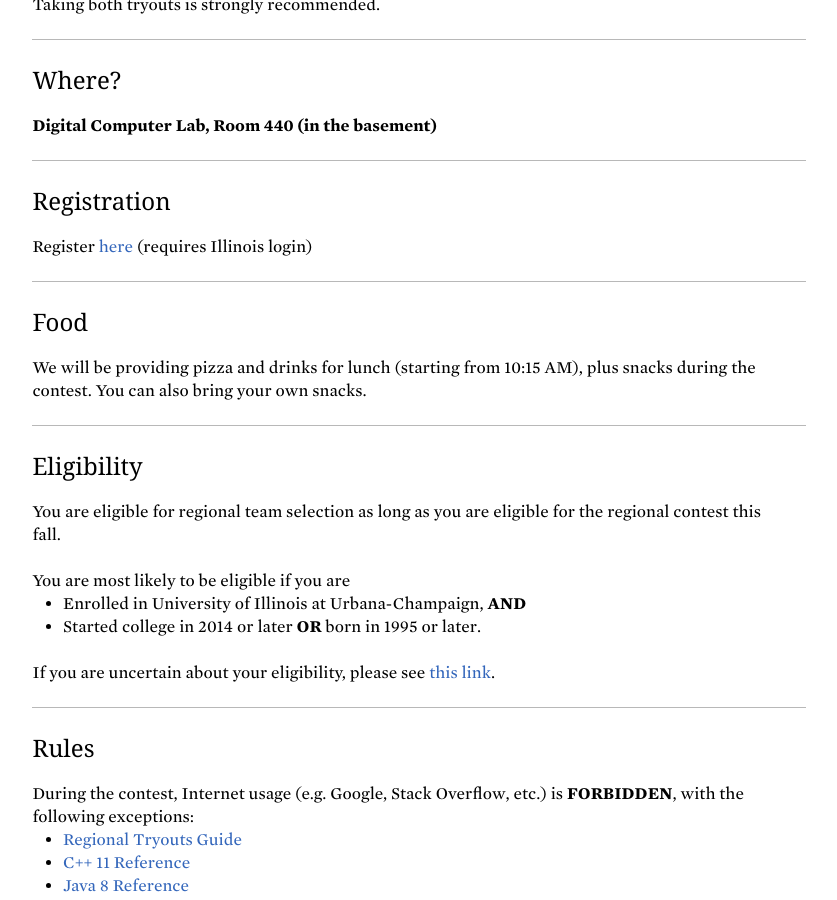
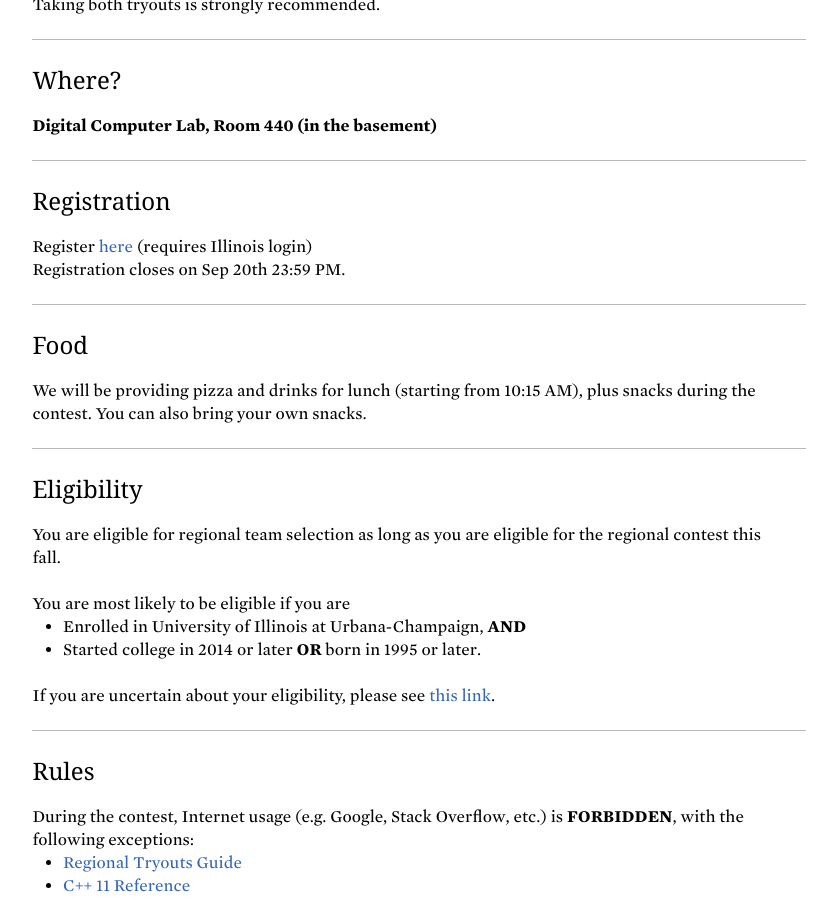
Before and after one commit to acm-uiuc/icpc-website, a Jekyll site: the page built from tryouts.html, in a window 1280 px wide and 900 px high, scrolled down 796 px. Shown: the whole window, without its empty margins (221-1058 px from the left). Built offline with Jekyll 4.4.1, drawn with Linux system fonts in a browser that asks for light colours; nearby versions of some CDN libraries; some web fonts are replaced.

Commit message:
Tryout reg deadline

```diff
--- a/tryouts.html
+++ b/tryouts.html
@@ -31,6 +31,7 @@
 <div class="item">
     <h2 class="title">Registration</h2>
     Register <a href="https://goo.gl/forms/dBOwQbiFWCc0CIVu2">here</a> (requires Illinois login)<br>
+    Registration closes on Sep 20th 23:59 PM. <br>
 </div>
 
 <div class="item">
```
